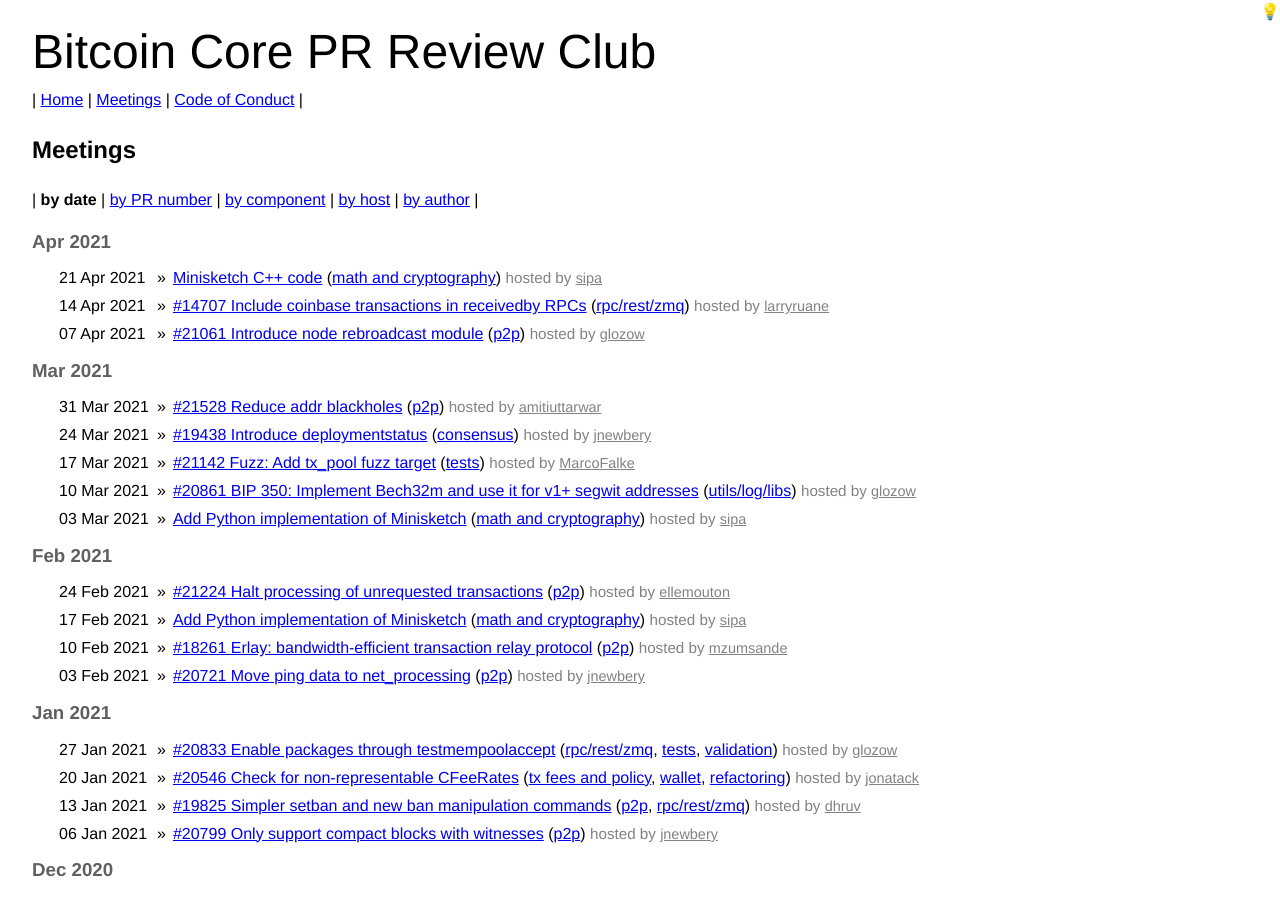
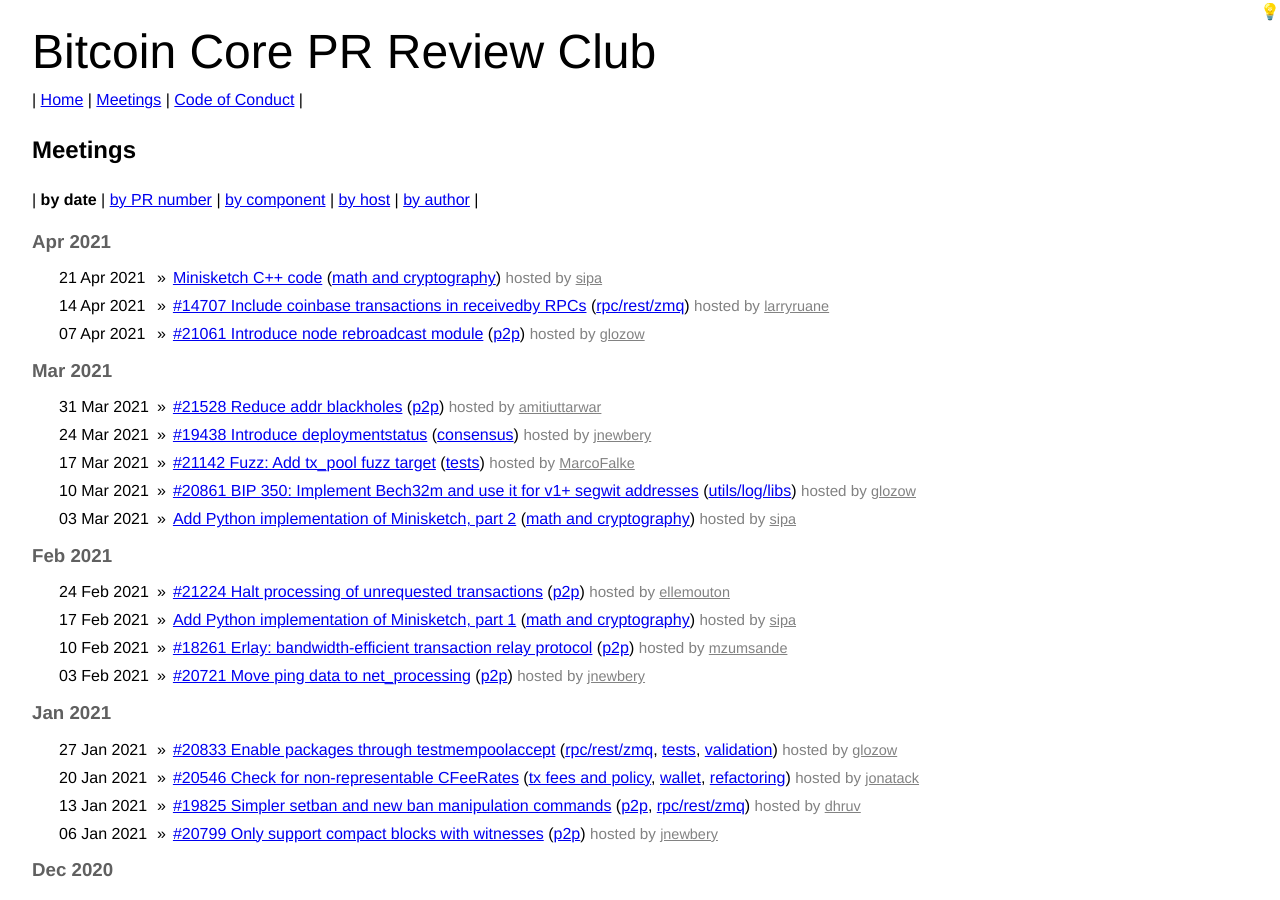
Before and after one commit to bitcoin-core-review-club/website, a Jekyll site: the page built from meetings.html, in a window 1280 px wide and 900 px high. Built offline with Jekyll 4.4.1, drawn with Linux system fonts in a browser that asks for light colours.

Commit message:
Differentiate titles of Python Minisketch meetings 1 and 2

```diff
--- a/_posts/2021-02-17-minisketch-#26.md
+++ b/_posts/2021-02-17-minisketch-#26.md
@@ -1,7 +1,7 @@
 ---
 layout: pr
 date: 2021-02-17
-title: "Add Python implementation of Minisketch"
+title: "Add Python implementation of Minisketch, part 1"
 link: https://github.com/sipa/minisketch/pull/26
 authors: [sipa]
 components: ["math and cryptography"]
--- a/_posts/2021-03-03-minisketch-#26-2.md
+++ b/_posts/2021-03-03-minisketch-#26-2.md
@@ -1,7 +1,7 @@
 ---
 layout: pr
 date: 2021-03-03
-title: "Add Python implementation of Minisketch"
+title: "Add Python implementation of Minisketch, part 2"
 link: https://github.com/sipa/minisketch/pull/26
 authors: [sipa]
 components: ["math and cryptography"]
```
